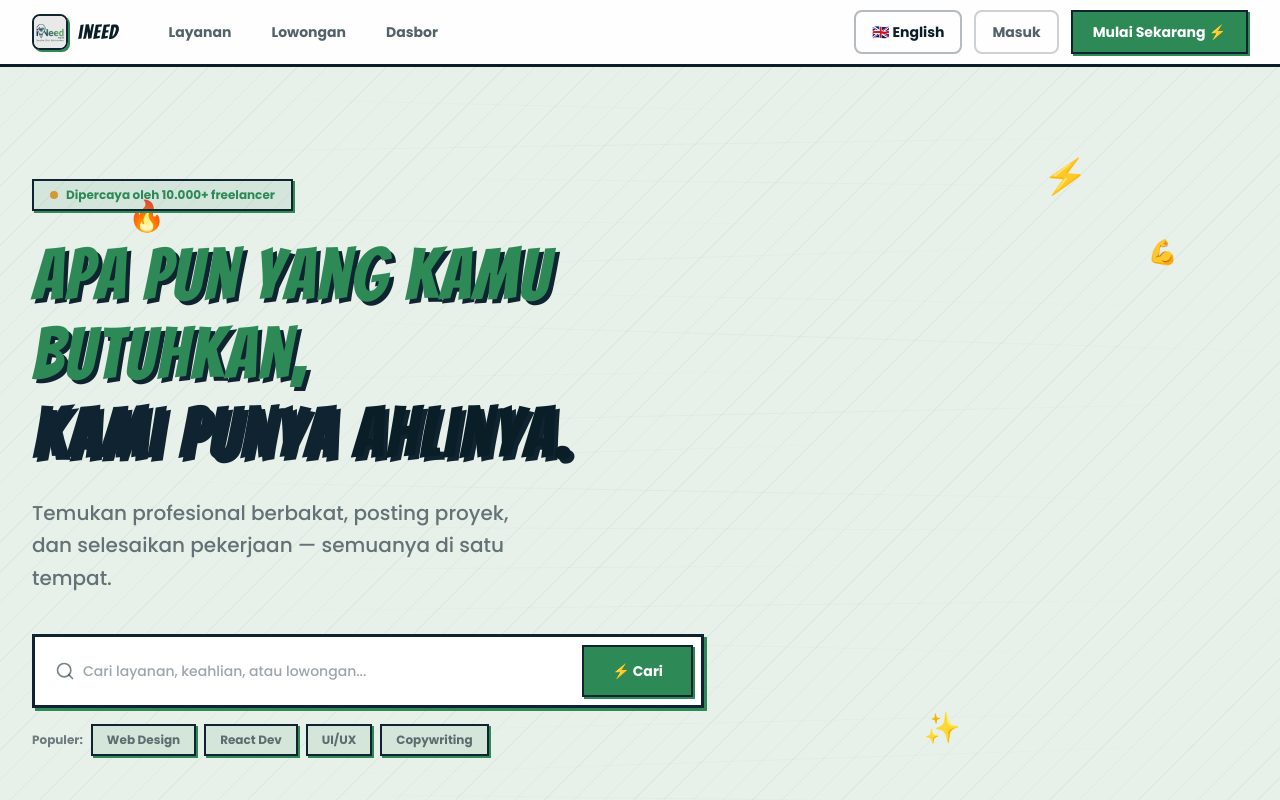
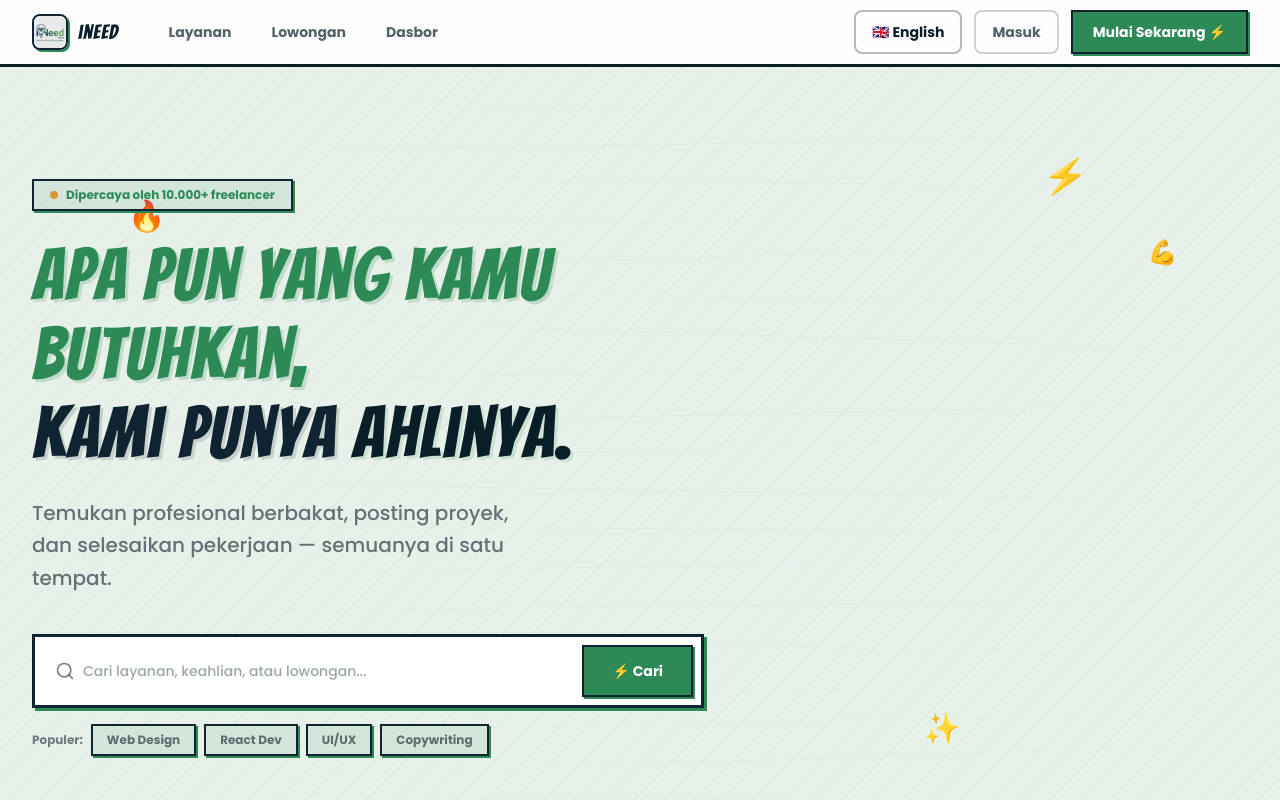
Before and after one commit to 0xyasishere/ineed, a Next.js app: page / in a window 1280 px wide. Shown: the top 800 px of the page. Built offline with nearby package versions, Linux system fonts and the light colour scheme.

Commit message:
fix: hero text shadow now subtle green instead of dark navy
- Title shadow: 3px green at 20% opacity (was 4px solid dark navy)
- 'kami punya' green with green shadow
- 'ahlinya' dark with subtle green shadow
- Text fully readable on light background

```diff
--- a/components/HeroSection.tsx
+++ b/components/HeroSection.tsx
@@ -34,13 +34,12 @@ export function HeroSection() {
             initial={{ opacity: 0, y: 30 }}
             animate={{ opacity: 1, y: 0 }}
             transition={{ duration: 0.6, delay: 0.1, type: "spring" }}
-            className="text-5xl sm:text-6xl lg:text-7xl font-manga tracking-wide text-foreground leading-[1.1]"
-            style={{ textShadow: "4px 4px 0 var(--color-secondary)" }}
+            className="text-5xl sm:text-6xl lg:text-7xl font-manga tracking-wide leading-[1.1]"
           >
-            <span className="text-primary">{t.hero.title1}</span>
+            <span className="text-primary" style={{ textShadow: "3px 3px 0 rgba(45,138,86,0.2)" }}>{t.hero.title1}</span>
             <br />
-            <span className="text-secondary">{t.hero.titleHighlight}</span>{" "}
-            {t.hero.title2}
+            <span className="text-secondary" style={{ textShadow: "3px 3px 0 rgba(15,36,48,0.15)" }}>{t.hero.titleHighlight}</span>{" "}
+            <span className="text-foreground" style={{ textShadow: "3px 3px 0 rgba(45,138,86,0.15)" }}>{t.hero.title2}</span>
           </motion.h1>
 
           <motion.p
```
